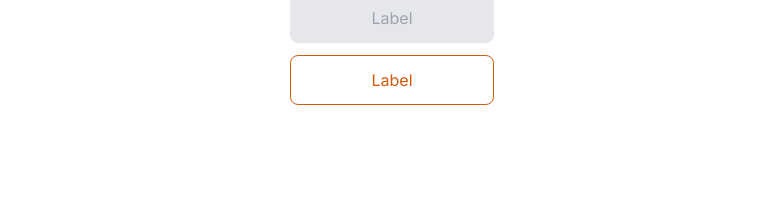
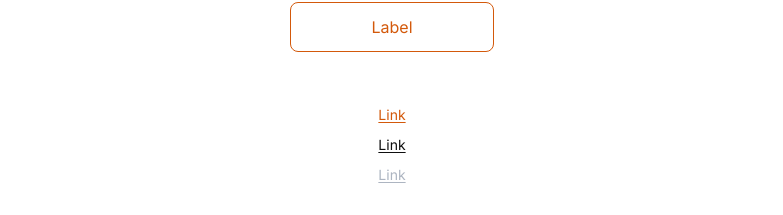
Before and after one commit to HoneyDev312/abricot, a Next.js app: page / in a window 1280 px wide. Shown: the part 605-820 px from the top of the page, without its empty margins (248-1031 px from the left). Built offline with nearby package versions, Linux system fonts and the light colour scheme.

Commit message:
add Link component

```diff
--- a/src/app/page.module.css
+++ b/src/app/page.module.css
@@ -43,3 +43,9 @@
   display: grid;
   gap: var(--space-3);
 }
+
+.links {
+  padding: var(--space-3);
+  display: grid;
+  gap: var(--space-4);
+}
--- a/src/app/page.tsx
+++ b/src/app/page.tsx
@@ -1,5 +1,6 @@
 import { Button } from "@/shared/components/Button";
 import { Icon, type IconName } from "@/shared/components/Icons";
+import { Link } from "@/shared/components/Link";
 import { Logo } from "@/shared/components/Logo";
 import styles from "./page.module.css";
 
@@ -46,6 +47,16 @@ export default function Home() {
         <Button variant="disabled">Label</Button>
         <Button variant="outline">Label</Button>
       </section>
+
+      <section className={styles.links} aria-label="Liens disponibles">
+        <Link href="/">Link</Link>
+        <Link href="/" variant="dark">
+          Link
+        </Link>
+        <Link href="/" variant="disabled">
+          Link
+        </Link>
+      </section>
     </main>
   );
 }
--- /dev/null
+++ b/src/shared/components/Link/Link.module.css
@@ -0,0 +1,24 @@
+.link {
+  width: fit-content;
+  display: inline-flex;
+  color: var(--color-text-brand);
+  font-size: 14px;
+  font-weight: 400;
+  line-height: 100%;
+  text-decoration: underline;
+  text-underline-offset: 2px;
+  cursor: pointer;
+}
+
+.brand {
+  color: var(--color-text-brand);
+}
+
+.dark {
+  color: var(--color-text-dark);
+}
+
+.disabled {
+  color: #adb5c1;
+  cursor: not-allowed;
+}
--- /dev/null
+++ b/src/shared/components/Link/Link.tsx
@@ -0,0 +1,37 @@
+import NextLink, { type LinkProps as NextLinkProps } from "next/link";
+import type { AnchorHTMLAttributes, ReactNode } from "react";
+import styles from "./Link.module.css";
+
+type LinkVariant = "brand" | "dark" | "disabled";
+
+type LinkProps = NextLinkProps &
+  AnchorHTMLAttributes<HTMLAnchorElement> & {
+    children: ReactNode;
+    variant?: LinkVariant;
+  };
+
+export function Link({
+  children,
+  className,
+  href,
+  variant = "brand",
+  ...props
+}: LinkProps) {
+  const linkClassName = className
+    ? `${styles.link} ${styles[variant]} ${className}`
+    : `${styles.link} ${styles[variant]}`;
+
+  if (variant === "disabled") {
+    return (
+      <span aria-disabled="true" className={linkClassName}>
+        {children}
+      </span>
+    );
+  }
+
+  return (
+    <NextLink className={linkClassName} href={href} {...props}>
+      {children}
+    </NextLink>
+  );
+}
--- /dev/null
+++ b/src/shared/components/Link/index.ts
@@ -0,0 +1 @@
+export { Link } from "./Link";
```
